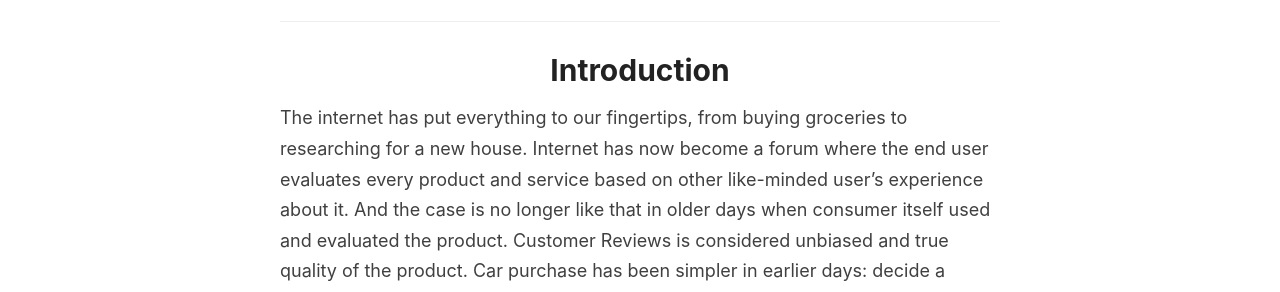
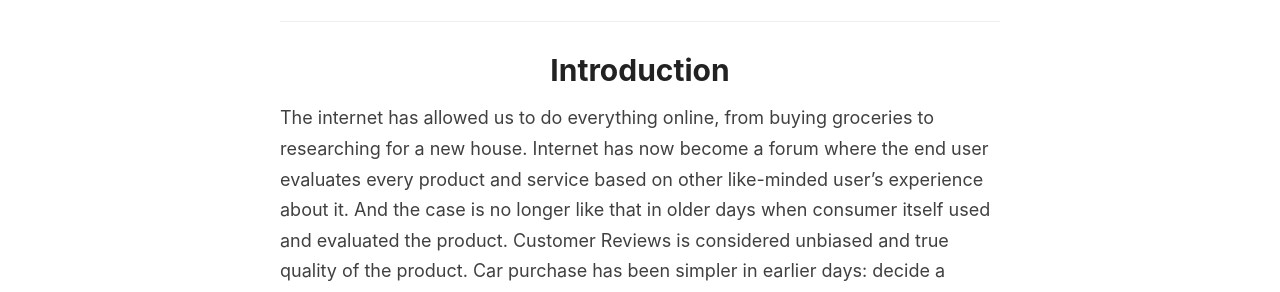
Before and after one commit to kratika1008/IR_Car_Review_Analysis, a Jekyll site: the page built from _posts/2020-5-12-Introduction.md, in a window 1280 px wide. Shown: the part 142-434 px from the top of the page. Built offline with Jekyll 4.4.1, drawn with Linux system fonts in a browser that asks for light colours; some of the changed text lies outside the part shown.

Commit message:
updated introduction section

```diff
--- a/_posts/2020-5-12-Introduction.md
+++ b/_posts/2020-5-12-Introduction.md
@@ -2,9 +2,9 @@
 layout: post
 title:  Introduction
 #categories: [HTML,Code]
-excerpt: The internet has put everything to our fingertips, from buying groceries to researching for a new house. Internet has now become a forum where the end user evaluates every product and service based on other like-minded user's experience about it. And the case is no longer like that in older days when consumer itself used and evaluated the product......
+excerpt: The internet has allowed us to do everything online, from buying groceries to researching for a new house. Internet has now become a forum where the end user evaluates every product and service based on other like-minded user's experience about it. And the case is no longer like that in older days when consumer itself used and evaluated the product......
 ---
-The internet has put everything to our fingertips, from buying groceries to researching for a new house. Internet has now become a forum where the end user evaluates every product and service based on other like-minded user's experience about it. And the case is no longer like that in older days when consumer itself used and evaluated the product. Customer Reviews is considered unbiased and true quality of the product.
+The internet has allowed us to do everything online, from buying groceries to researching for a new house. Internet has now become a forum where the end user evaluates every product and service based on other like-minded user's experience about it. And the case is no longer like that in older days when consumer itself used and evaluated the product. Customer Reviews is considered unbiased and true quality of the product.
 Car purchase has been simpler in earlier days: decide a budget, look among the limited options you have, take a test drive, understand car features and Ta-dah!! You have a new car. But then you start experiencing some issues with your car within a few months. May be the sales person hid some feature problems about the model.
 For the same reason, buyer wants to go through customer reviews posted online about the product to make better decisions for his next automobile purchase.
 However, the amount of reviews received for each product is huge and is cumbersome for any individual to be able to go through each of them and evaluate the product. Thus it becomes important for both customer and companies to be able to get a quick summary of the user experience so as to make better decisions of going with the product or not.
```
